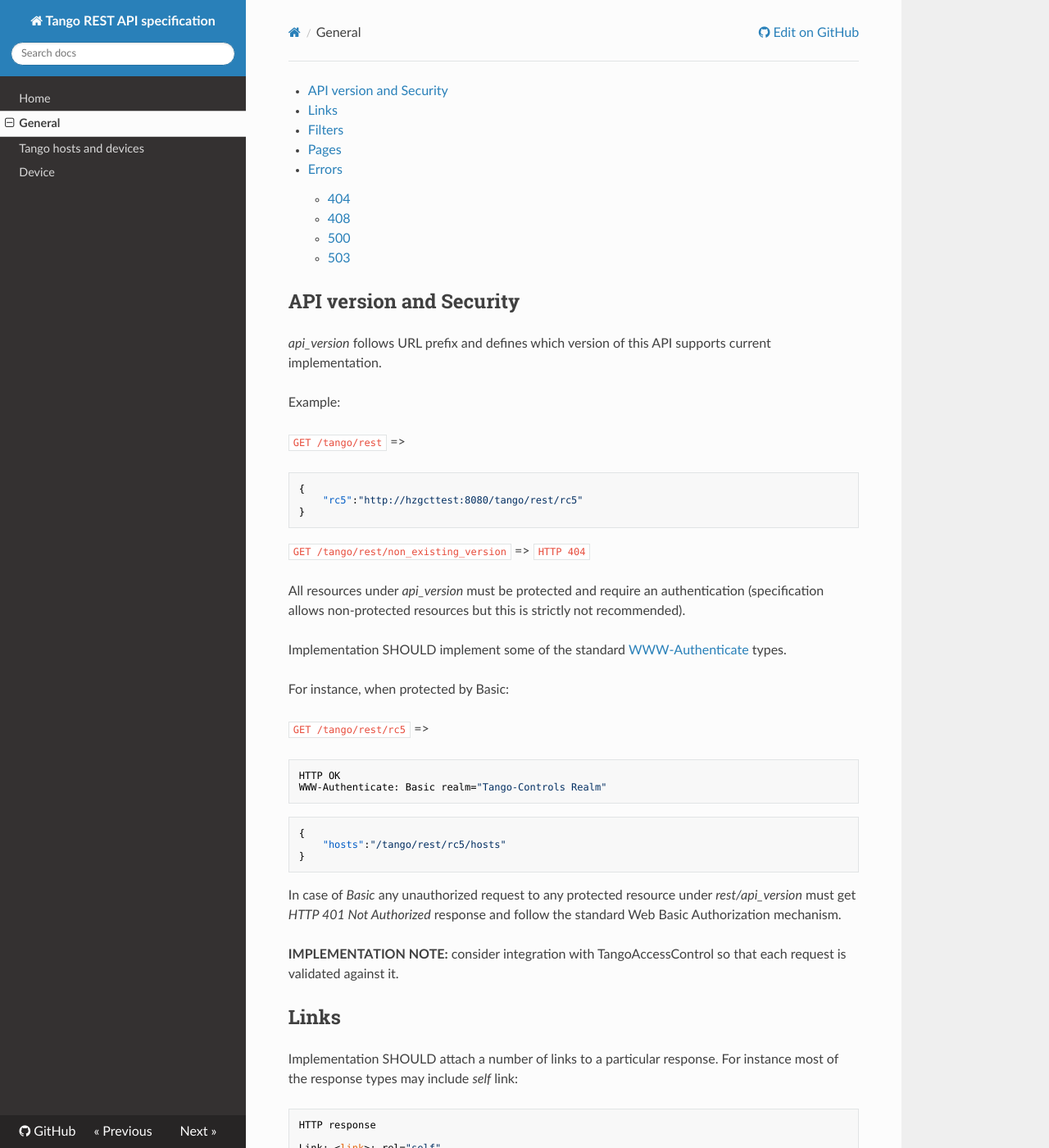
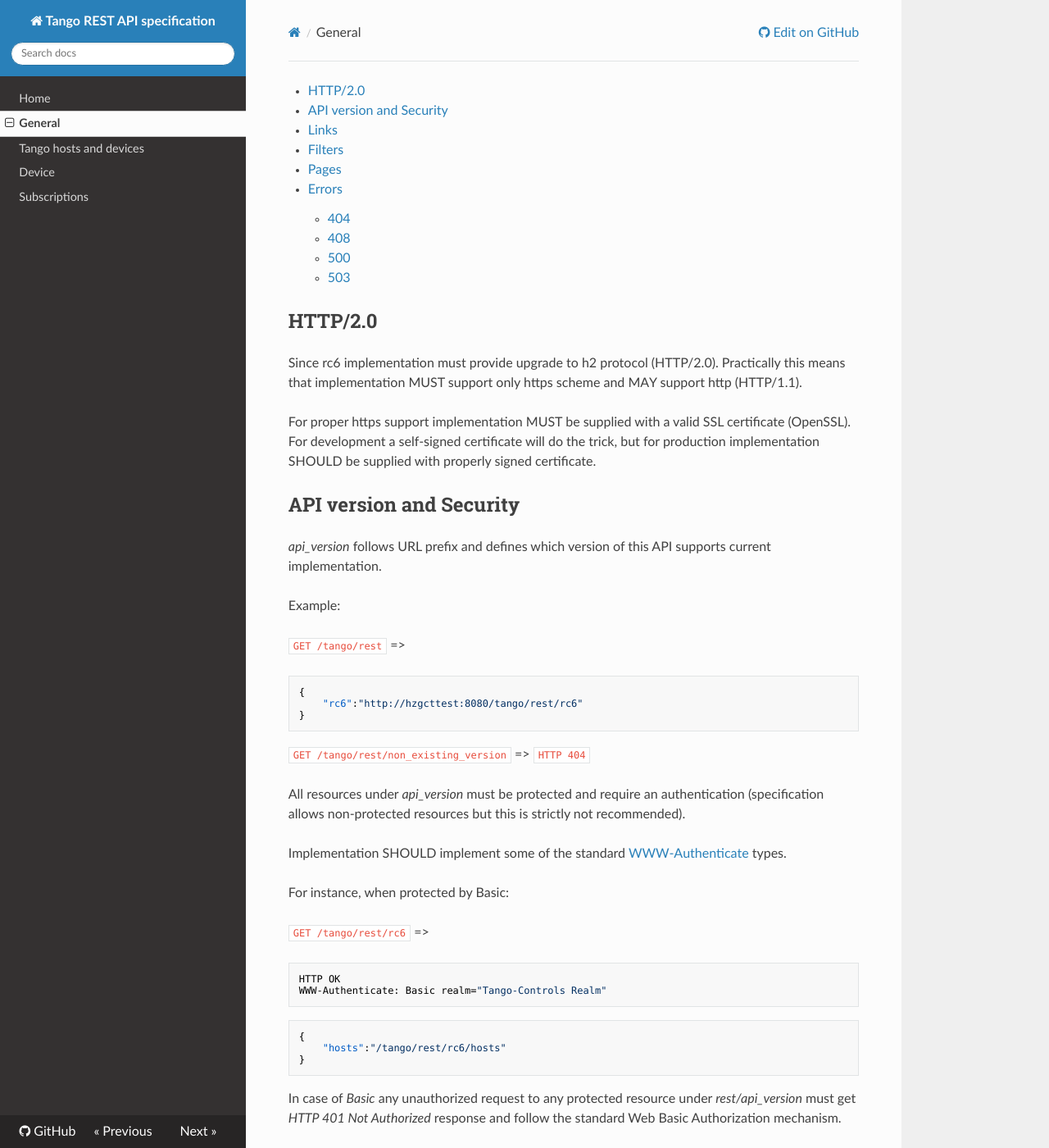
Before and after one commit to tango-controls/rest-api, an MkDocs documentation site: the page built from docs/general.md, in a window 1280 px wide and 1400 px high. Shown: the whole window at 82% size. Built offline with MkDocs 1.6.1, drawn with Linux system fonts in a browser that asks for light colours; nearby versions of some CDN libraries; old or Windows-style settings are respelled for this version of MkDocs; some of the changed text lies outside the part shown.

Commit message:
Progress: #13

````diff
--- a/docs/general.md
+++ b/docs/general.md
@@ -1,4 +1,10 @@
 [TOC]
+
+## HTTP/2.0
+
+Since rc6 implementation must provide upgrade to h2 protocol (HTTP/2.0). Practically this means that implementation MUST support only https scheme and MAY support http (HTTP/1.1).
+
+For proper https support implementation MUST be supplied with a valid SSL certificate (OpenSSL). For development a self-signed certificate will do the trick, but for production implementation SHOULD be supplied with properly signed certificate.
 
 ## API version and Security
 
@@ -10,7 +16,7 @@ Example:
 `GET /tango/rest` =>
 ```JSON
 {
-    "rc5":"http://hzgcttest:8080/tango/rest/rc5"
+    "rc6":"http://hzgcttest:8080/tango/rest/rc6"
 }
 ```
 
@@ -22,14 +28,14 @@ Implementation SHOULD implement some of the standard [WWW-Authenticate](https://
 
 For instance, when protected by Basic:
 
-`GET /tango/rest/rc5` =>
+`GET /tango/rest/rc6` =>
 ```
 HTTP OK
 WWW-Authenticate: Basic realm="Tango-Controls Realm"
 ```
 ```JSON
 {
-    "hosts":"/tango/rest/rc5/hosts"
+    "hosts":"/tango/rest/rc6/hosts"
 }
 ```
 
@@ -50,11 +56,11 @@ Link: <link>; rel="self"
 
 as well as external relationship links:
 
-`GET /tango/rest/rc5/hosts/localhost`
+`GET /tango/rest/rc6/hosts/localhost`
 ```
 HTTP response
 
-Link: </tango/rest/rc5/hosts>; rel="parent"
+Link: </tango/rest/rc6/hosts>; rel="parent"
 ```
 
 See [Link header](http://tools.ietf.org/html/rfc5988)
--- a/mkdocs.yml
+++ b/mkdocs.yml
@@ -8,3 +8,4 @@ pages:
 - General: general.md
 - Tango hosts and devices: hosts.md
 - Device: device.md
+- Subscriptions: subscriptions.md
--- a/pom.xml
+++ b/pom.xml
@@ -10,7 +10,7 @@
     <properties>
         <project.build.sourceEncoding>UTF-8</project.build.sourceEncoding>
         <project.reporting.outputEncoding>UTF-8</project.reporting.outputEncoding>
-        <resteasy.version>3.1.2.Final</resteasy.version>
+        <resteasy.version>3.6.1.Final</resteasy.version>
         <slf4j.version>1.7.5</slf4j.version>
         <logback.version>1.2.3</logback.version>
     </properties>
````
Also changed, not shown: docs/device.md (+0 -9 lines), docs/hosts.md (+4 -4 lines), docs/index.md (+1 -1 lines), docs/subscriptions.md (added, +53 -0 lines).
